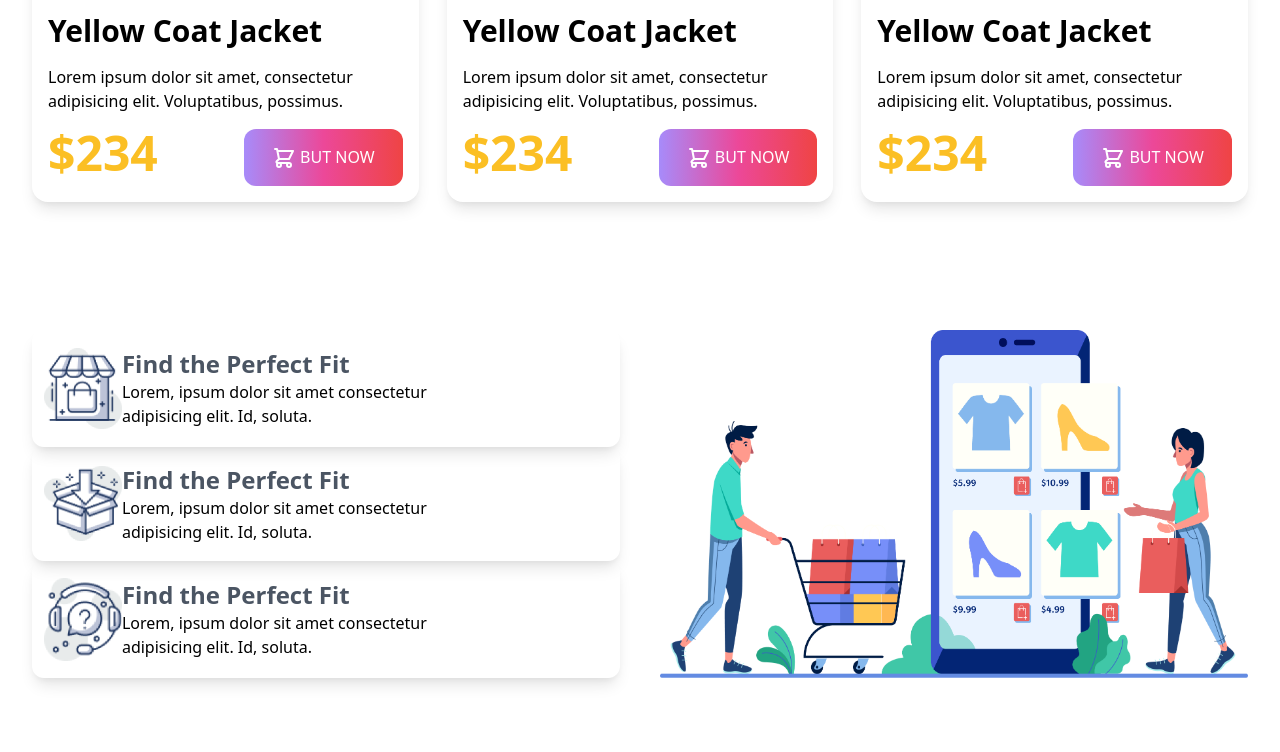
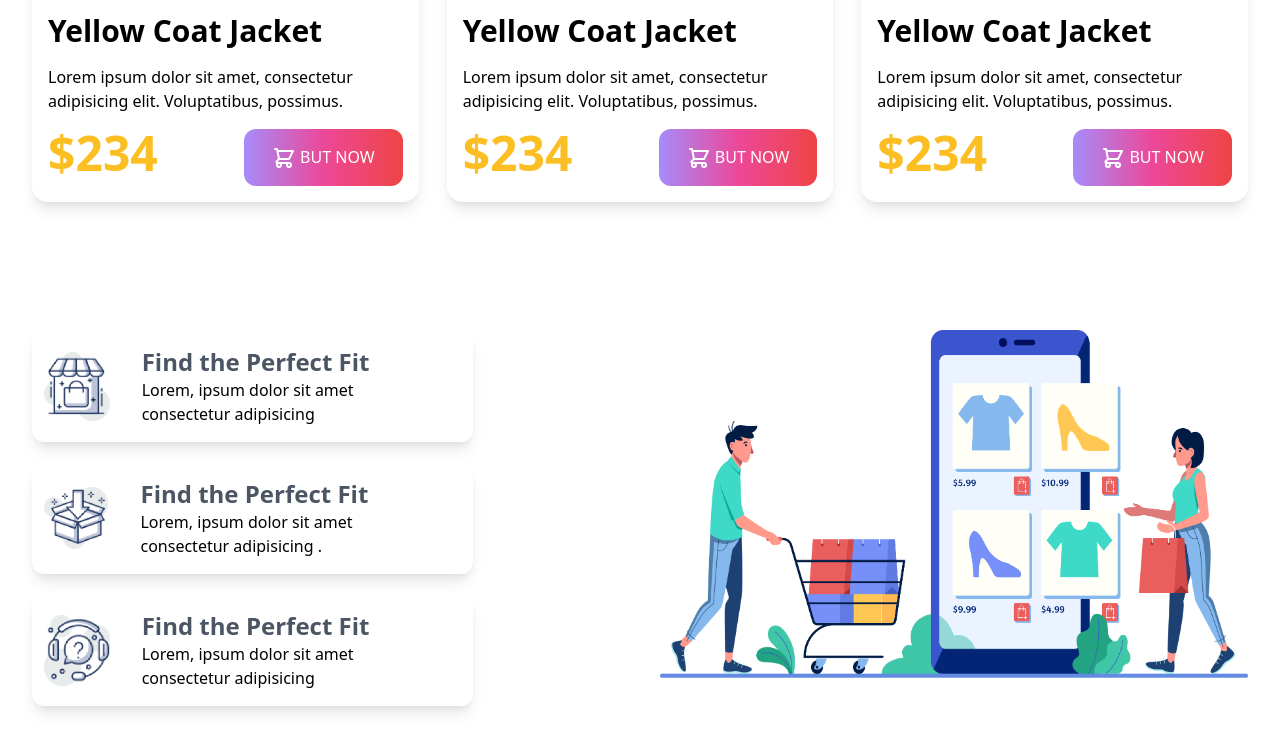
Before and after one commit to Harisur-Sojol/penguin-fashion-tailwind, a plain HTML site: page index.html in a window 1280 px wide. Shown: the part 1632-2384 px from the top of the page. Drawn offline with nearby package versions, Linux system fonts and the light colour scheme.

Commit message:
some changes applied

```diff
--- a/index.html
+++ b/index.html
@@ -159,34 +159,34 @@
         </section>
         <!-- features section start -->
         <section class="container px-8 mx-auto m-32 grid  lg:grid-cols-2 gap-x-10">
-            <div class="flex items-center justify-between shadow-lg rounded-xl px-3 py-4">
-                <div class="w-20">
+            <div class="flex items-center justify-between shadow-lg rounded-xl px-3 py-4 w-9/12">
+                <div class="w-20 mr-8">
                     <img src="icons/image 12.png" alt="">
                 </div>
                 <div>
                     <h2 class="text-2xl font-bold text-gray-600">Find the Perfect Fit</h2>
-                    <p class="w-2/3">Lorem, ipsum dolor sit amet consectetur adipisicing elit. Id, soluta.</p>
+                    <p class="w-2/3">Lorem, ipsum dolor sit amet consectetur adipisicing </p>
                 </div>
             </div>
             <div class=" row-span-3">
                 <img src="images/shopping.png" alt="">
             </div>
-            <div class="flex items-center justify-between shadow-lg rounded-xl px-3 py-4">
-                <div class="w-20">
+            <div class="flex items-center justify-between shadow-lg rounded-xl px-3 py-4 w-9/12 my-5">
+                <div class="w-20 mr-8">
                     <img src="icons/image 13.png" alt="">
                 </div>
                 <div>
                     <h2 class="text-2xl font-bold text-gray-600">Find the Perfect Fit</h2>
-                    <p class="w-2/3">Lorem, ipsum dolor sit amet consectetur adipisicing elit. Id, soluta.</p>
+                    <p class="w-2/3">Lorem, ipsum dolor sit amet consectetur adipisicing .</p>
                 </div>
             </div>
-            <div class="flex items-center justify-between shadow-lg rounded-xl px-3 py-4">
-                <div class="w-20">
+            <div class="flex items-center justify-between shadow-lg rounded-xl px-3 py-4 w-9/12">
+                <div class="w-20 mr-8">
                     <img src="icons/image 14.png" alt="">
                 </div>
                 <div>
                     <h2 class="text-2xl font-bold text-gray-600">Find the Perfect Fit</h2>
-                    <p class="w-2/3">Lorem, ipsum dolor sit amet consectetur adipisicing elit. Id, soluta.</p>
+                    <p class="w-2/3">Lorem, ipsum dolor sit amet consectetur adipisicing </p>
                 </div>
             </div>
         </section>
```
